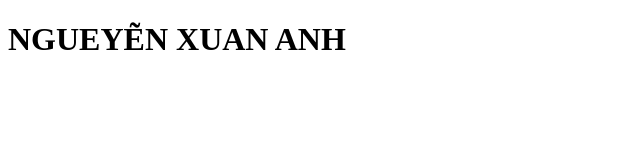
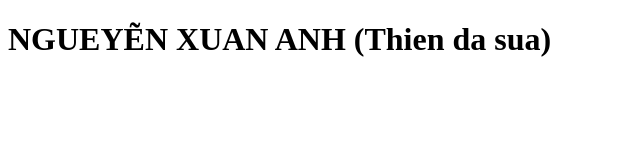
Before and after one commit to nxuananh1404/gitDemo_anh, a plain HTML site: page index.html in a window 1280 px wide. Shown: the whole page, without its empty margins (0-640 px from the left). Drawn offline with Linux system fonts and the light colour scheme.

Commit message:
thien sua

```diff
--- a/index.html
+++ b/index.html
@@ -1,12 +1,15 @@
 <!DOCTYPE html>
 <html lang="en">
+
 <head>
     <meta charset="UTF-8">
     <meta http-equiv="X-UA-Compatible" content="IE=edge">
     <meta name="viewport" content="width=device-width, initial-scale=1.0">
     <title>Document</title>
 </head>
+
 <body>
-    <h1>NGUEYẼN XUAN ANH</h1>
+    <h1>NGUEYẼN XUAN ANH (Thien da sua)</h1>
 </body>
+
 </html>
```
